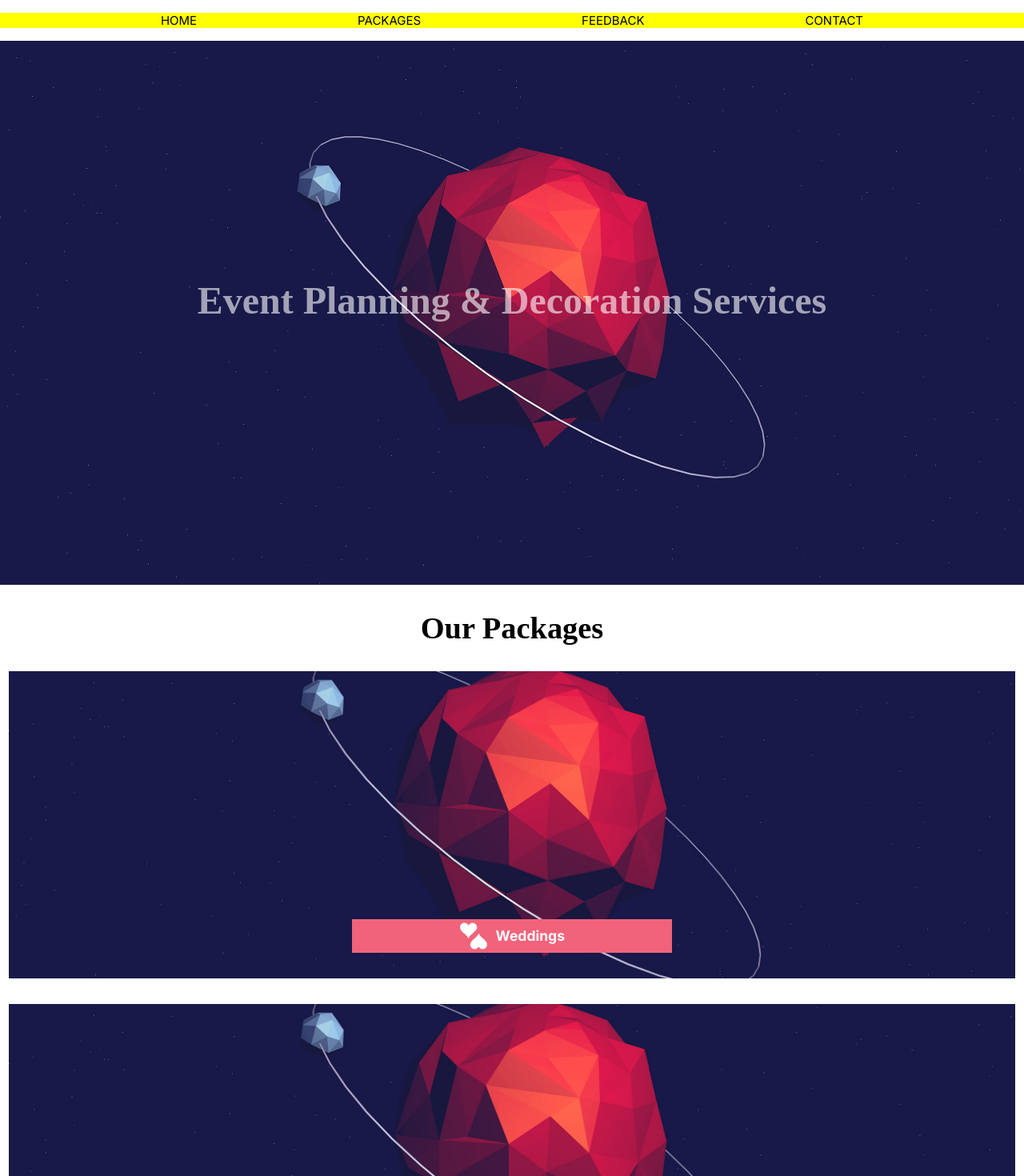
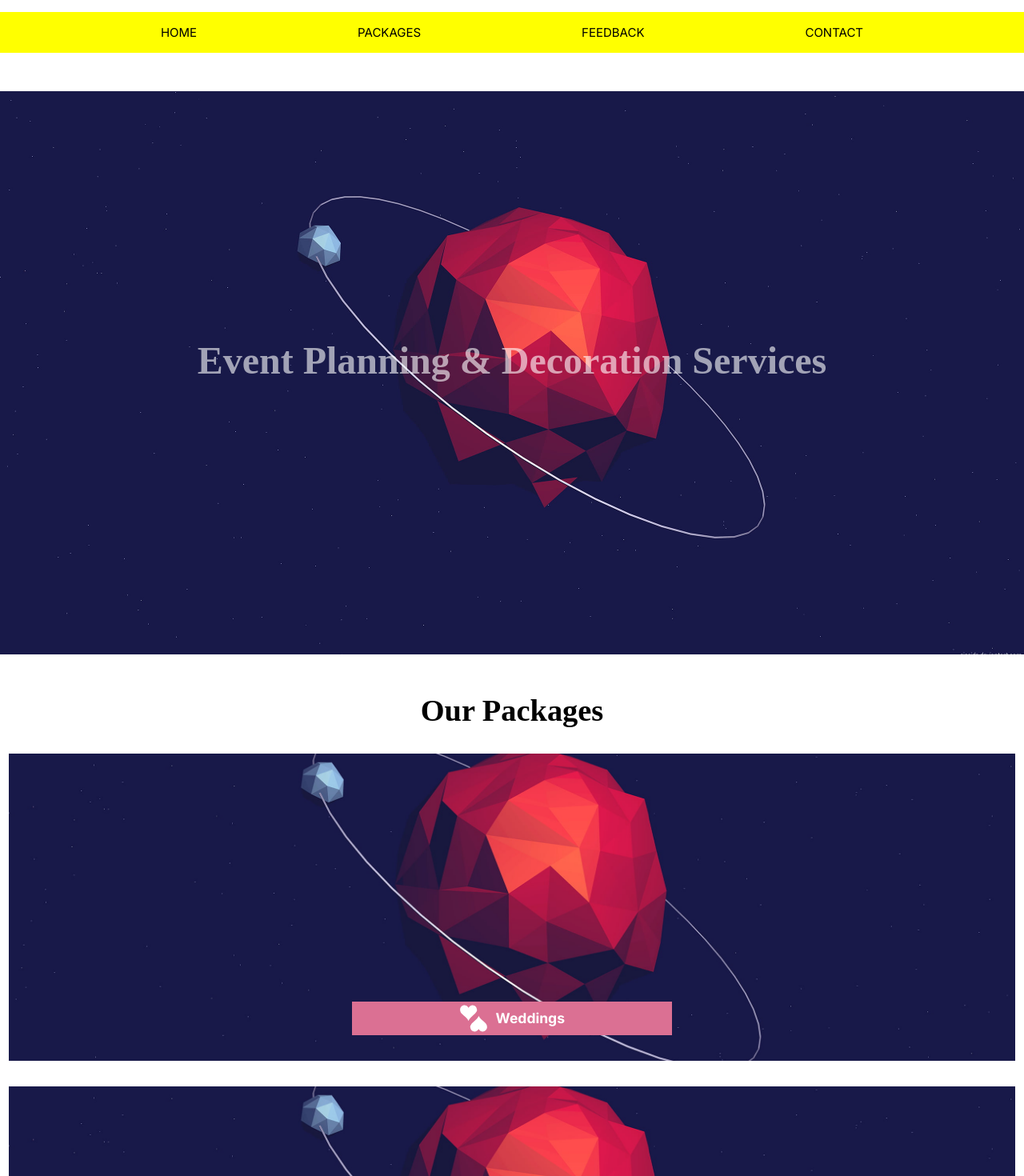
Before and after one commit to 2Kelvin/scarlettes-glam-decor, a React (Create React App) app: page / in a window 1280 px wide. Shown: the top 1470 px of the page at 80% size. Built offline with nearby package versions, Linux system fonts and the light colour scheme; a web font is replaced by a local one.

Commit message:
footer section done + added some css tweaks

```diff
--- a/src/components/Bigbackground/Bigbg.css
+++ b/src/components/Bigbackground/Bigbg.css
@@ -1,10 +1,10 @@
 .bigBg {
-    height: 85vh;
+    height: 88vh;
     background-image: url('./../../images/cool.jpg');
     background-repeat: no-repeat;
     background-position: center;
     background-size: cover;
-    margin-bottom: 2rem;
+    margin-bottom: 3rem;
     display: grid;
     place-content: center;
 }
--- a/src/components/Contact/Contact.css
+++ b/src/components/Contact/Contact.css
@@ -1,4 +1,5 @@
 .contact {
+    margin: 0 0.7rem;
     margin-bottom: 3rem;
 }
 
--- a/src/components/Feedback/Feedback.css
+++ b/src/components/Feedback/Feedback.css
@@ -1,5 +1,5 @@
 .feedbackSection {
     background-color: greenyellow;
     margin: 0 0.7rem;
-    margin-bottom: 2rem;
+    margin-bottom: 3rem;
 }
--- a/src/components/Footer/Footer.css
+++ b/src/components/Footer/Footer.css
@@ -1,5 +1,28 @@
 footer {
-    background-color: grey;
-    /* change this later */
-    height: 20vh;
+    margin: 0 0.7rem;
+    margin-bottom: 3rem;
+    padding-top: 2rem;
 }
+
+footer small {
+    display: block;
+    text-align: center;
+    font-weight: 700;
+}
+
+footer small a {
+    text-decoration: none;
+    cursor: pointer;
+    color: darkorange;
+}
+
+footer small a:active {
+    color: palevioletred;
+}
+footer small a:visited {
+    color: palevioletred;
+}
+
+small:first-of-type {
+    margin-bottom: 0.7rem;
+}
--- a/src/components/Footer/Footer.js
+++ b/src/components/Footer/Footer.js
@@ -2,6 +2,11 @@ import './Footer.css';
 
 export default function Footer() {
     return (
-        <footer></footer>
+        <footer>
+            <small>
+                Built by <a href='https://github.com/2Kelvin' target='blank'>Rocketman</a>
+            </small>
+            <small>{new Date().getFullYear()}</small>
+        </footer>
     );
 }
--- a/src/components/Navbar/Navbar.css
+++ b/src/components/Navbar/Navbar.css
@@ -1,3 +1,7 @@
+nav {
+    margin-bottom: 3rem;
+}
+
 .navbarList {
     color: black;
     list-style: none;
@@ -5,5 +9,5 @@
     justify-content: space-evenly;
     background-color: yellow;
     padding: 0;
-    margin: 1rem 0;
+    padding: 1rem 0;
 }
--- a/src/components/Packages/Packages.css
+++ b/src/components/Packages/Packages.css
@@ -1,4 +1,4 @@
 .packages {
     margin: 0 0.7rem;
-    /* margin-bottom: 2.5rem; */
+    margin-bottom: 3rem;
 }
--- a/src/components/ReusableEventCard/EventCard.css
+++ b/src/components/ReusableEventCard/EventCard.css
@@ -12,7 +12,7 @@
 
 /* <----------- event name & icon -----------> */
 .eventNameAndIcon {
-    background-color: rgb(241, 99, 123);
+    background-color: palevioletred;
     width: 25rem;
     margin-bottom: 2rem;
     display: flex;
```
